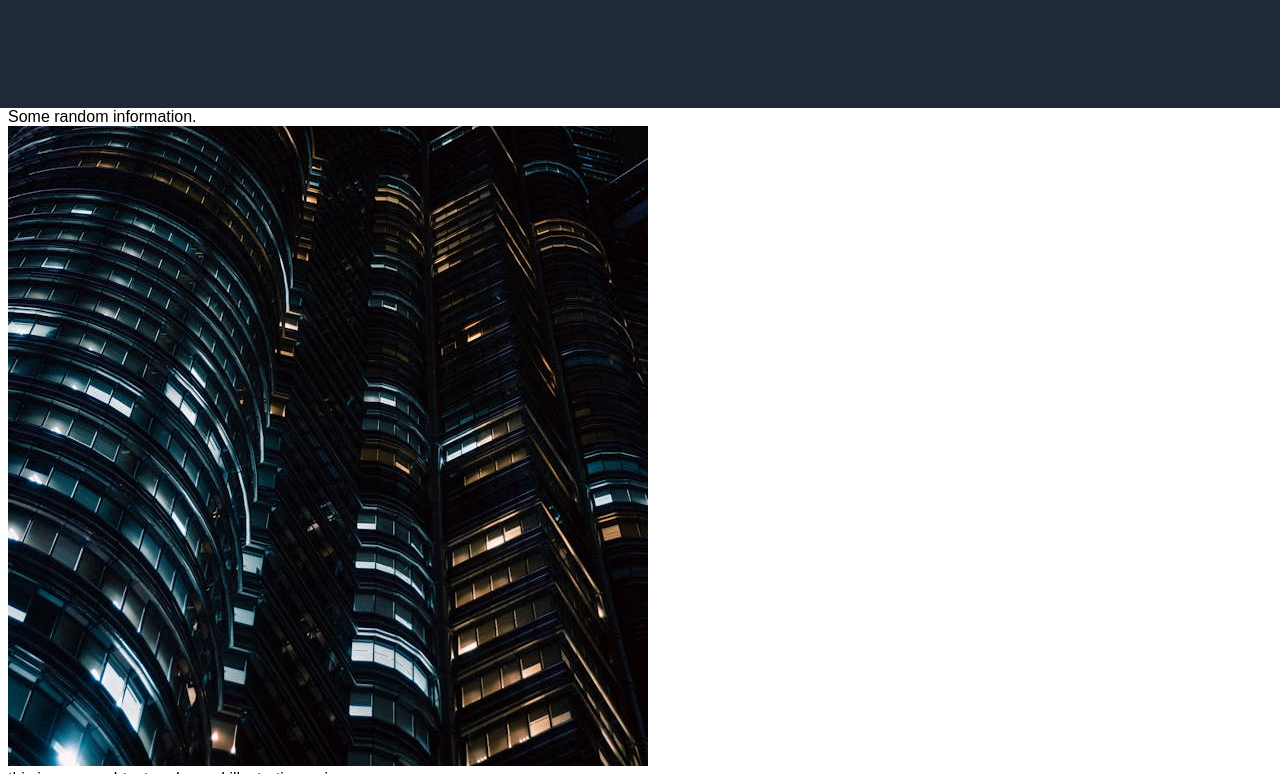
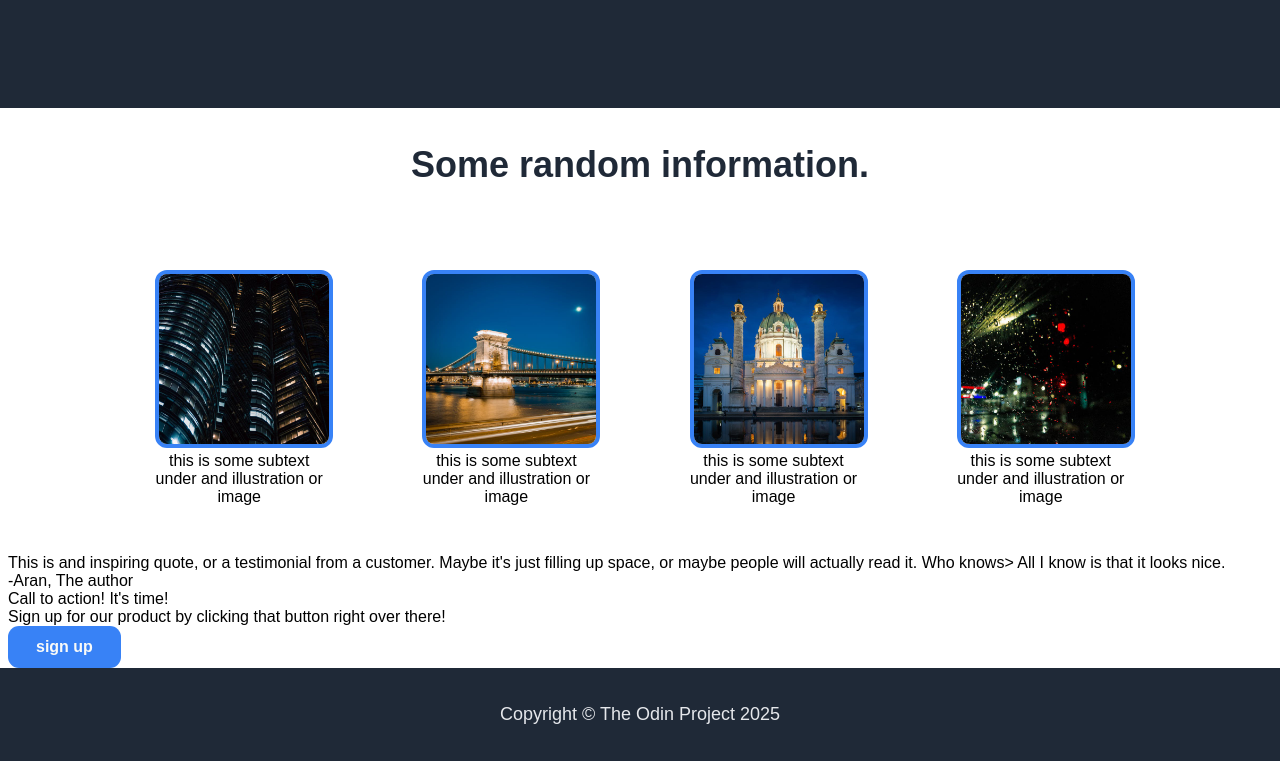
Before and after one commit to aranamanj/odin-Landing-Page, a plain HTML site: page index.html in a window 1280 px wide. Shown: the part 601-1375 px from the top of the page. Drawn offline with Linux system fonts and the light colour scheme.

Commit message:
Style information area
-Add style to informationa rea
-Adjust image size and add border
-Center text and content
-Remove the heading text from the container in the html
-Add classes and more containers in the html

```diff
--- a/index.html
+++ b/index.html
@@ -28,19 +28,19 @@
 </div>
 </div>
 
-<div>
-    <div>Some random information.</div>
-    <div>
-        <div><img src="card1.jpg"></div> <div>this is some subtext under and illustration or image</div>
+    <div class="info">Some random information.</div>
+<div class="cardcont">
+    <div class="card">
+        <img class="cardimg" src="card1.jpg"> <div>this is some subtext under and illustration or image</div>
     </div>
-    <div>
-        <div><img src="card2.jpg"></div> <div>this is some subtext under and illustration or image</div>
+    <div class="card">
+        <img class="cardimg" src="card2.jpg"> <div>this is some subtext under and illustration or image</div>
     </div>
-    <div>
-        <div><img src="card3.jpg"></div> <div>this is some subtext under and illustration or image</div>
+    <div class="card">
+        <img class="cardimg" src="card3.jpg"> <div>this is some subtext under and illustration or image</div>
     </div>
-    <div>
-        <div><img src="card4.jpg"></div> <div>this is some subtext under and illustration or image</div>
+    <div class="card">
+        <img class="cardimg" src="card4.jpg"> <div>this is some subtext under and illustration or image</div>
     </div>
 
 </div>
--- a/style.css
+++ b/style.css
@@ -87,3 +87,32 @@ button{
 .mainimg{
     padding-bottom: 110px;
 }
+
+.info{
+    text-align: center;
+    font-size: 36px;
+    color: #1f2937;
+    font-weight: 900;
+    margin: 36px;
+}
+
+.cardcont{
+    display: flex;
+    justify-content: space-evenly;
+    flex-wrap: wrap;
+    margin-bottom: 28px;
+    margin: 48px;
+
+}
+
+.cardimg{
+    border-radius: 12px;
+    border: 4px solid #3882f6;
+    height: 170px;
+    width: 170px;
+}
+
+.card{
+    max-width: 168px;
+    text-align: center;
+}
```
